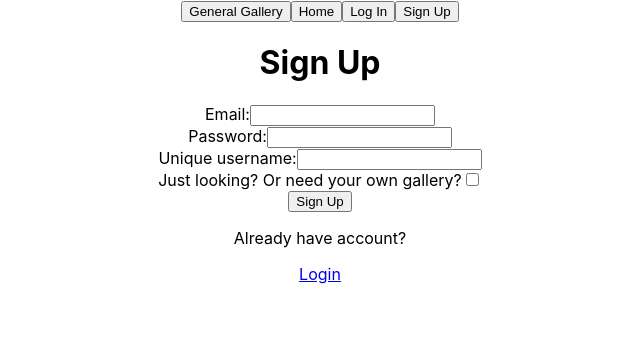
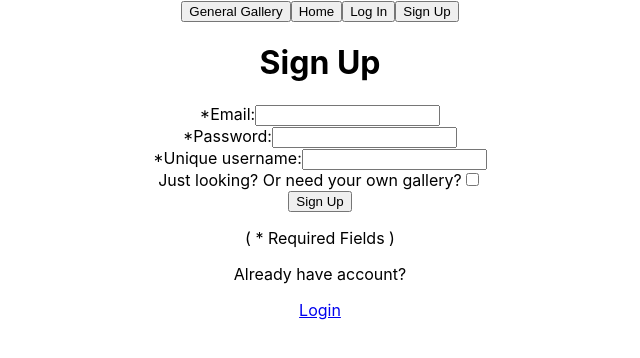
Before and after one commit to DaniCima/The-Fourty-Thieves.client, a React (Create React App) app in the folder client/: page /signup in a window 1280 px wide. Shown: the top 358 px of the page, without its empty margins (320-960 px from the left). Built offline with nearby package versions, Linux system fonts and the light colour scheme.

Commit message:
correct sigup, need profile image and link the collaborators withh axios/map(<select>)

```diff
--- a/client/src/pages/SignUp.jsx
+++ b/client/src/pages/SignUp.jsx
@@ -12,7 +12,7 @@ function SignUp() {
     artist: false,
     discipline: "",
     autodefinition: "",
-    collaborators: "",
+    collaborators: [],
     link: "",
   });
   const [errorMessage, setErrorMessage] = useState(null);
@@ -50,7 +50,7 @@ function SignUp() {
       <h1>Sign Up</h1>
 
       <form onSubmit={handleSubmit}>
-        <label>Email:</label>
+        <label>*Email:</label>
         <input
           type="email"
           name="email"
@@ -59,7 +59,7 @@ function SignUp() {
         />
         <br />
 
-        <label>Password:</label>
+        <label>*Password:</label>
         <input
           type="password"
           name="password"
@@ -68,7 +68,7 @@ function SignUp() {
         />
         <br />
 
-        <label>Unique username:</label>
+        <label>*Unique username:</label>
         <input
           type="text"
           name="username"
@@ -119,7 +119,7 @@ function SignUp() {
             <label>Collaborators:</label>
             <input
               type="text"
-              name="username"
+              name="collaborators"
               value={userData.collaborators}
               onChange={handleUserData}
             />
@@ -139,6 +139,8 @@ function SignUp() {
 
       {errorMessage && <p className="error-message">{errorMessage}</p>}
 
+      <p>( * Required Fields )</p>
+
       <p>Already have account?</p>
       <Link to={"/login"}> Login</Link>
     </div>
```
